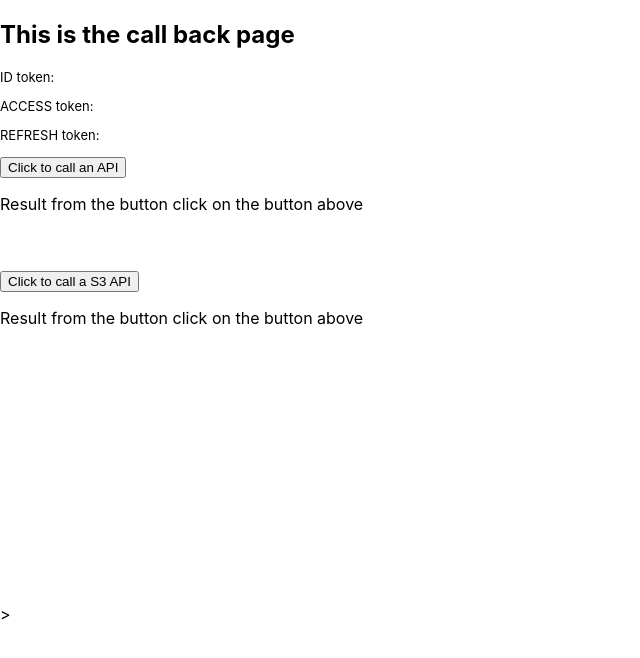
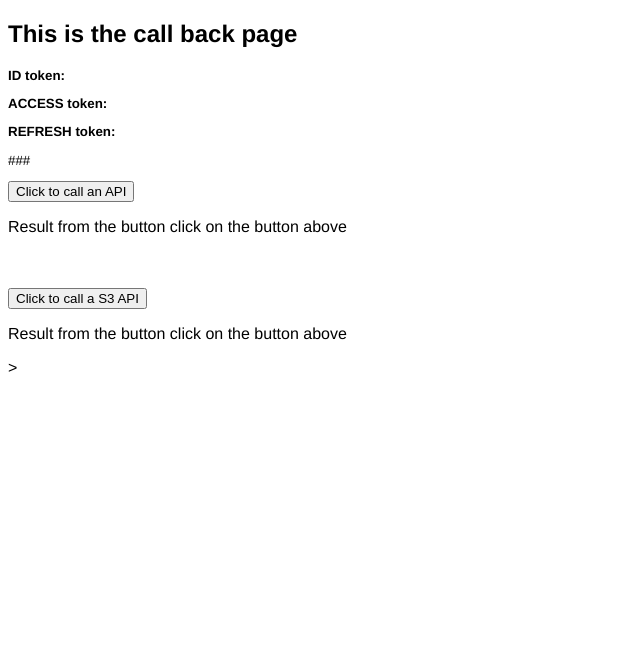
Before and after one commit to brunopenso/awscognitodemo-webapp, a React (Create React App) app: page /callback in a window 1280 px wide. Shown: the top 658 px of the page, without its empty margins (0-640 px from the left). Built offline with nearby package versions, Linux system fonts and the light colour scheme; no server answers.

Commit message:
fix layout

```diff
--- a/src/Callback.js
+++ b/src/Callback.js
@@ -95,28 +95,16 @@ export function Callback () {
   return (
     <div>
       <h2>This is the call back page</h2>
-      <p className='token'>ID token: {idToken}</p>
-      <p className='token'>ACCESS token: {accessToken}</p>
-      <p className='token'>REFRESH token: {refreshToken}</p>
+      <p className='token'><b>ID token:</b> {idToken}</p>
+      <p className='token'><b>ACCESS token:</b> {accessToken}</p>
+      <p className='token'><b>REFRESH token:</b> {refreshToken}</p>
+      <p className='token'>###</p>
       <button onClick={callApi}>Click to call an API</button>
       <p>Result from the button {apiCallBody}</p>
       <br />
       <br />
       <button onClick={callS3}>Click to call a S3 API</button>
       <p>Result from the button {s3CallBody}</p>
-      <br />
-      <br />
-      <br />
-      <br />
-      <br />
-      <br />
-      <br />
-      <br />
-      <br />
-      <br />
-      <br />
-      <br />
-      <br />
     </div>
   )
 }
--- a/src/index.css
+++ b/src/index.css
@@ -1,17 +1,11 @@
 body {
-  margin: 0;
-  font-family: -apple-system, BlinkMacSystemFont, 'Segoe UI', 'Roboto', 'Oxygen',
-    'Ubuntu', 'Cantarell', 'Fira Sans', 'Droid Sans', 'Helvetica Neue',
-    sans-serif;
+  margin: 10;
+  font-family: 'Helvetica Neue', sans-serif;
   -webkit-font-smoothing: antialiased;
   -moz-osx-font-smoothing: grayscale;
-}
-
-code {
-  font-family: source-code-pro, Menlo, Monaco, Consolas, 'Courier New',
-    monospace;
+  font-size: medium;
 }
 
 .token {
-  font-size: small;
+  font-size: smaller;
 }
```
